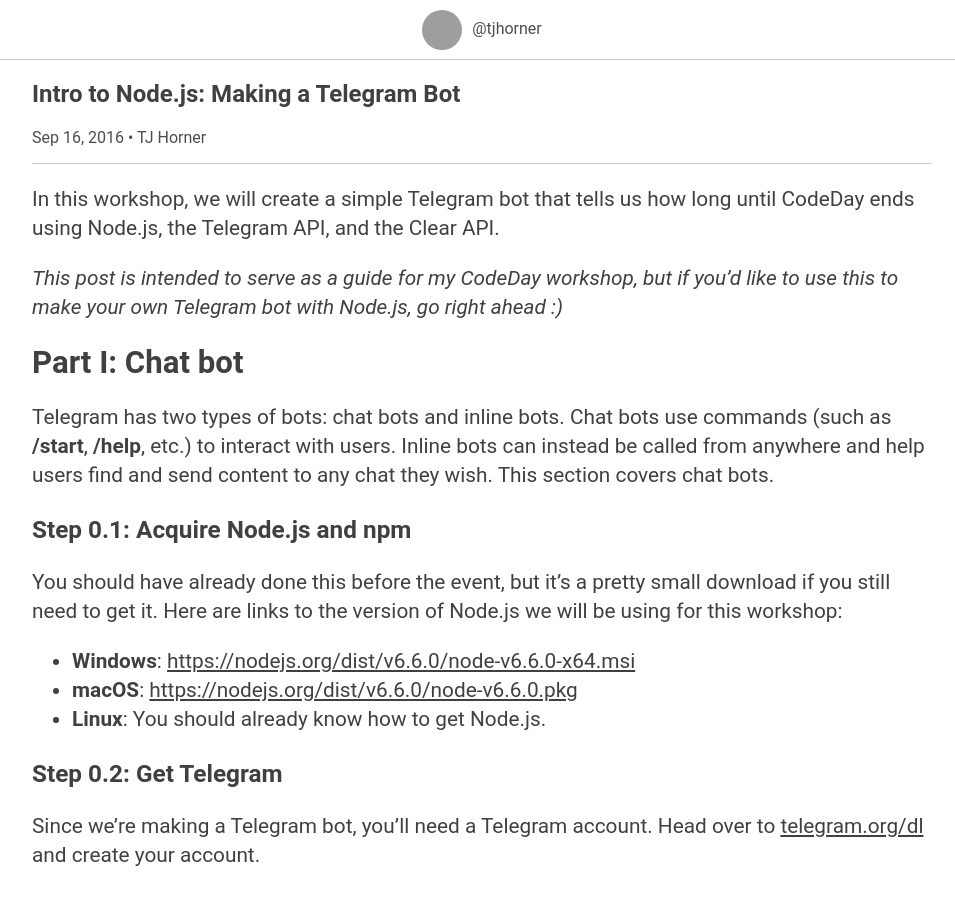
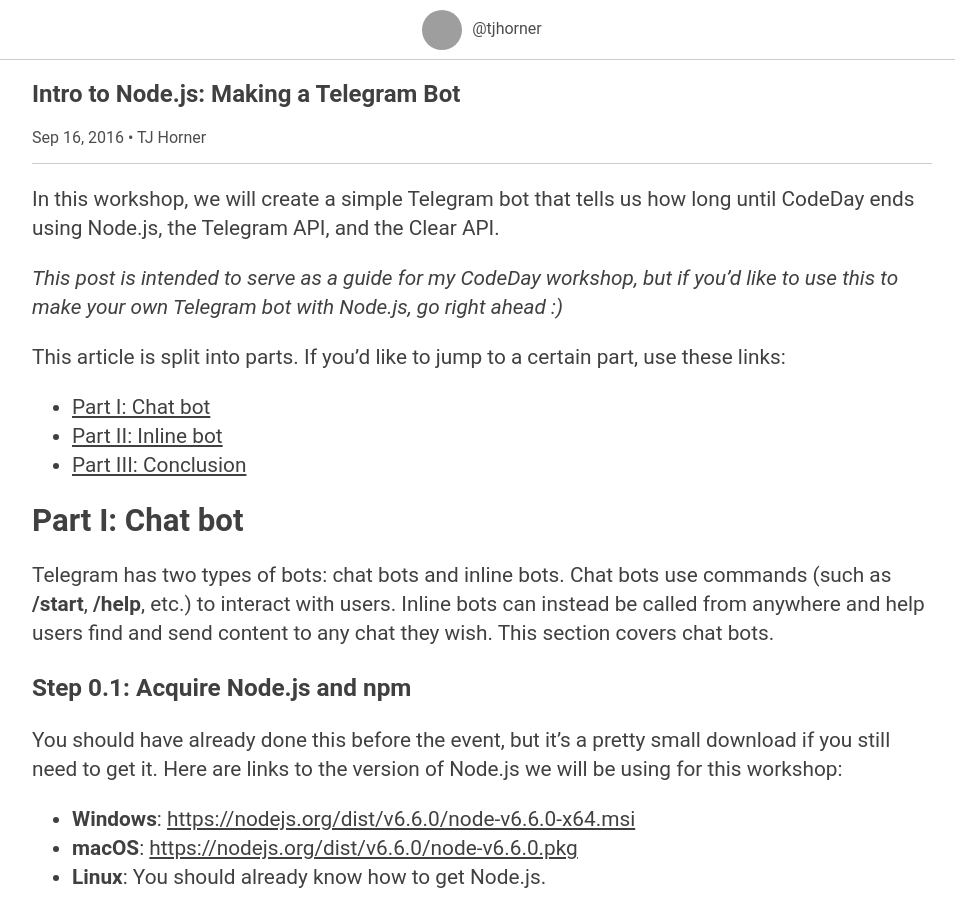
Before and after one commit to tjhorner/blog, a Jekyll site: the page built from _posts/2016-09-16-intro-to-nodejs-telegram-bot.md, in a window 1280 px wide and 900 px high. Shown: the whole window, without its empty margins (158-1113 px from the left). Built offline with Jekyll 4.4.1, drawn with Linux system fonts in a browser that asks for light colours; comment, search, counter and statistics services are not loaded; grey boxes are pictures that could not be loaded.

Commit message:
update telegram bot post

```diff
--- a/_posts/2016-09-16-intro-to-nodejs-telegram-bot.md
+++ b/_posts/2016-09-16-intro-to-nodejs-telegram-bot.md
@@ -11,6 +11,13 @@
 
 _This post is intended to serve as a guide for my CodeDay workshop, but if you’d
 like to use this to make your own Telegram bot with Node.js, go right ahead :)_
+
+This article is split into parts. If you'd like to jump to a certain part, use
+these links:
+
+- [Part I: Chat bot](#part-i-chat-bot)
+- [Part II: Inline bot](#part-ii-inline-bot)
+- [Part III: Conclusion](#part-iii-conclusion)
 
 # Part I: Chat bot
 
```
